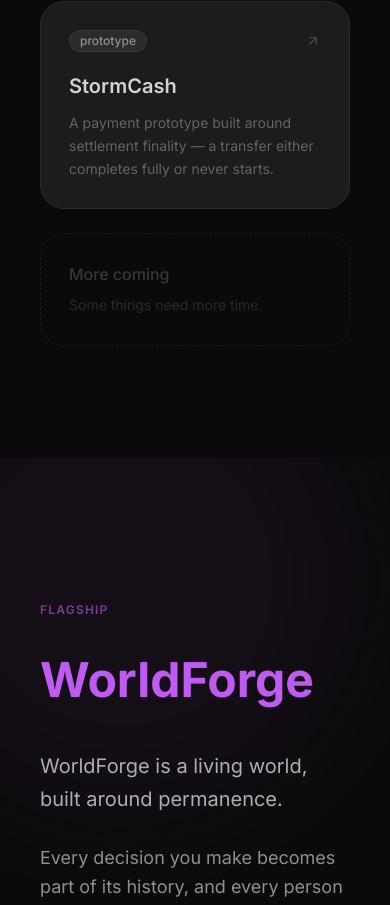
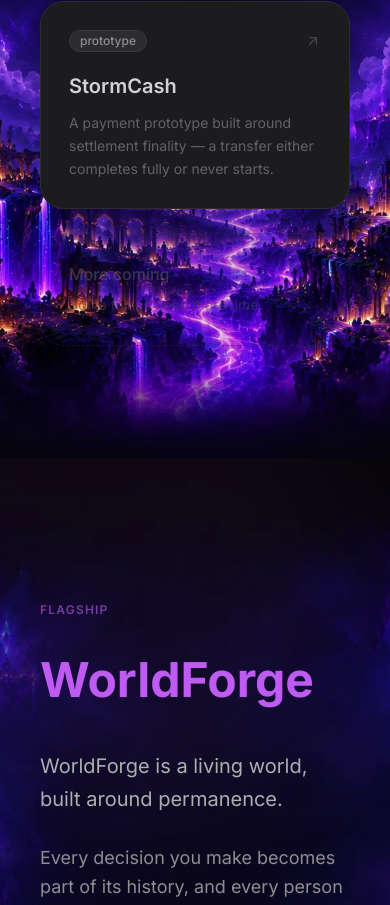
Before and after one commit to StormD3v/StormOS, a Next.js app: page / in a window 390 px wide. Shown: the part 1700-2605 px from the top of the page. Built offline with nearby package versions, Linux system fonts and the light colour scheme.

Commit message:
feat(sections): add mobile descent backgrounds to projects and worldforge

```diff
--- a/components/sections/building.tsx
+++ b/components/sections/building.tsx
@@ -2,6 +2,7 @@
 
 import { motion } from 'framer-motion';
 import Link from 'next/link';
+import Image from 'next/image';
 import { cn } from '@/lib/utils';
 import { Container } from '@/components/layout/container';
 import { ArrowUpRight } from 'lucide-react';
@@ -60,7 +61,30 @@ export function Building() {
     const others = projects.filter(p => p !== flagship);
 
     return (
-        <section id="building" className="py-28 px-6">
+        <section id="building" className="py-28 px-6 relative overflow-hidden">
+            {/* Mobile background image */}
+            <div className="absolute inset-0 sm:hidden -z-20">
+                <Image
+                    src="/images/descent-projects.webp"
+                    alt=""
+                    aria-hidden="true"
+                    fill
+                    className="object-cover object-center pointer-events-none"
+                />
+            </div>
+
+            {/* Solid dark background fallback */}
+            <div className="absolute inset-0 bg-neutral-950 -z-30" />
+
+            {/* Soft dark gradient behind project cards on mobile */}
+            <div
+                className="absolute inset-0 sm:hidden -z-10"
+                style={{
+                    background: 'radial-gradient(closest-side, rgba(7,6,11,0.6) 0%, transparent 100%)',
+                }}
+                aria-hidden="true"
+            />
+
             <Container>
                 {/* Section header */}
                 <motion.div {...sectionEntrance} className="mb-16">
--- a/components/sections/worldforge.tsx
+++ b/components/sections/worldforge.tsx
@@ -2,6 +2,7 @@
 
 import { useRef } from 'react';
 import { useReducedMotion, motion } from 'framer-motion';
+import Image from 'next/image';
 import { Container } from '@/components/layout/container';
 import { Button } from '@/components/ui/button';
 import { WaitlistForm } from '@/components/sections/waitlist-form';
@@ -26,9 +27,31 @@ export function WorldForge() {
       className="relative py-36 px-6 overflow-hidden"
       aria-labelledby="worldforge-heading"
     >
+      {/* Mobile background image */}
+      <div className="absolute inset-0 sm:hidden -z-20">
+        <Image
+          src="/images/hollow-world.webp"
+          alt=""
+          aria-hidden="true"
+          fill
+          className="object-cover object-center pointer-events-none"
+        />
+      </div>
+
+      {/* Solid dark background fallback */}
+      <div className="absolute inset-0 bg-neutral-950 -z-30" />
+
       {/* Dark purple ambient background */}
-      <div className="absolute inset-0 bg-neutral-950 -z-20" />
-      <div className="absolute inset-0 bg-gradient-to-br from-accent-purple/12 via-accent-purple/3 to-transparent -z-10" />
+      <div className="absolute inset-0 bg-gradient-to-br from-accent-purple/12 via-accent-purple/3 to-transparent -z-20" />
+
+      {/* Soft dark gradient behind text block and form on mobile */}
+      <div
+        className="absolute inset-0 sm:hidden -z-10"
+        style={{
+          background: 'radial-gradient(closest-side, rgba(7,6,11,0.65) 0%, transparent 100%)',
+        }}
+        aria-hidden="true"
+      />
 
       {/* Deep ambient glow — positioned top-left, stays out of the way of text */}
       <motion.div
```
Also changed, not shown: public/images/descent-projects.webp (added), public/images/hollow-world.webp (added).
